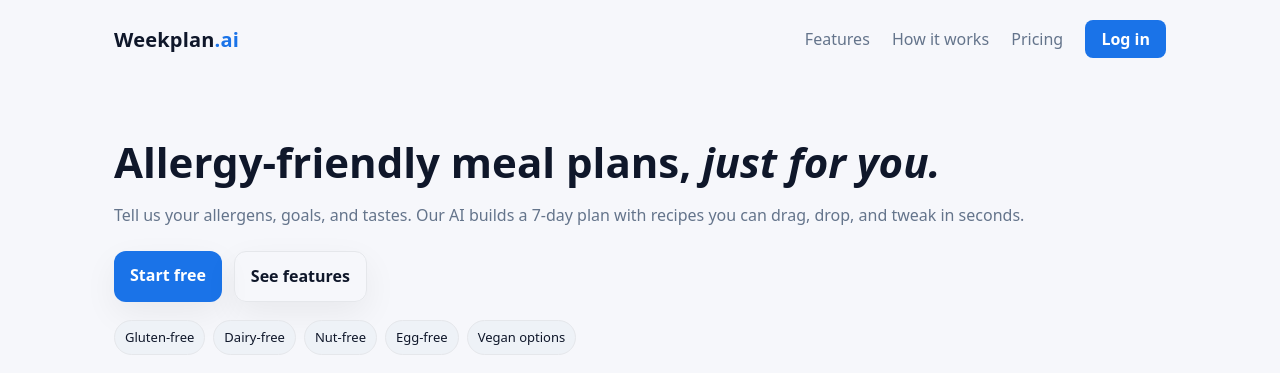
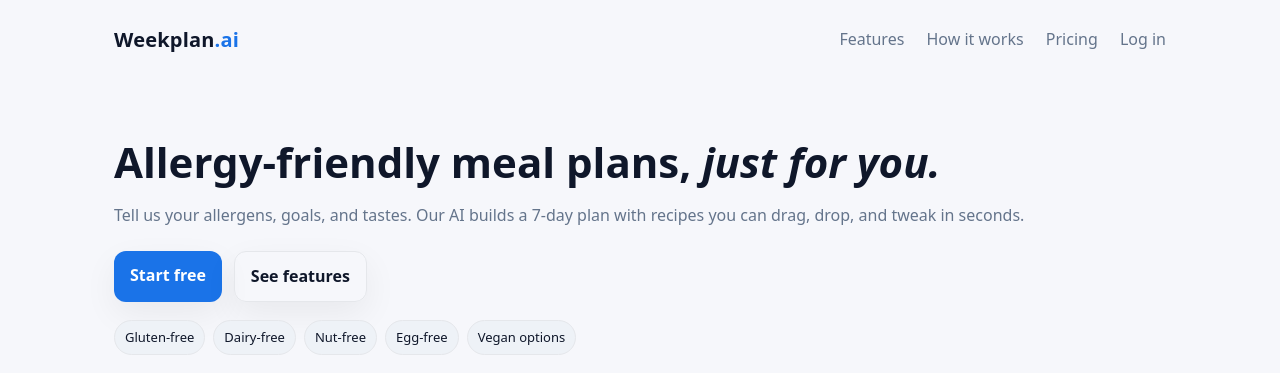
Before and after one commit to weekplanai-hub/weekplan.ai-site, a plain HTML site: page index.html in a window 1280 px wide. Shown: the top 373 px of the page. Drawn offline with Linux system fonts and the light colour scheme.

Commit message:
Update index.html

```diff
--- a/index.html
+++ b/index.html
@@ -7,21 +7,6 @@
   <meta name="description" content="AI-built weekly meal plans and recipes tailored to your allergies, goals, and tastes." />
   <link rel="stylesheet" href="/styles.css" />
   <link rel="icon" href="https://img.icons8.com/color/96/meal.png" />
-  <style>
-    /* Extra styling specifically for header login button */
-    .login-btn {
-      background: var(--accent);
-      color: #fff !important;
-      padding: 8px 16px;
-      border-radius: 8px;
-      font-weight: 600;
-      text-decoration: none;
-      transition: background .15s ease;
-    }
-    .login-btn:hover {
-      background: #1557b0;
-    }
-  </style>
 </head>
 <body>
   <header class="wrap">
@@ -44,7 +29,11 @@
           <a class="btn alt" href="#features">See features</a>
         </div>
         <ul class="badges">
-          <li>Gluten-free</li><li>Dairy-free</li><li>Nut-free</li><li>Egg-free</li><li>Vegan options</li>
+          <li>Gluten-free</li>
+          <li>Dairy-free</li>
+          <li>Nut-free</li>
+          <li>Egg-free</li>
+          <li>Vegan options</li>
         </ul>
       </div>
       <div class="hero-img">
```
